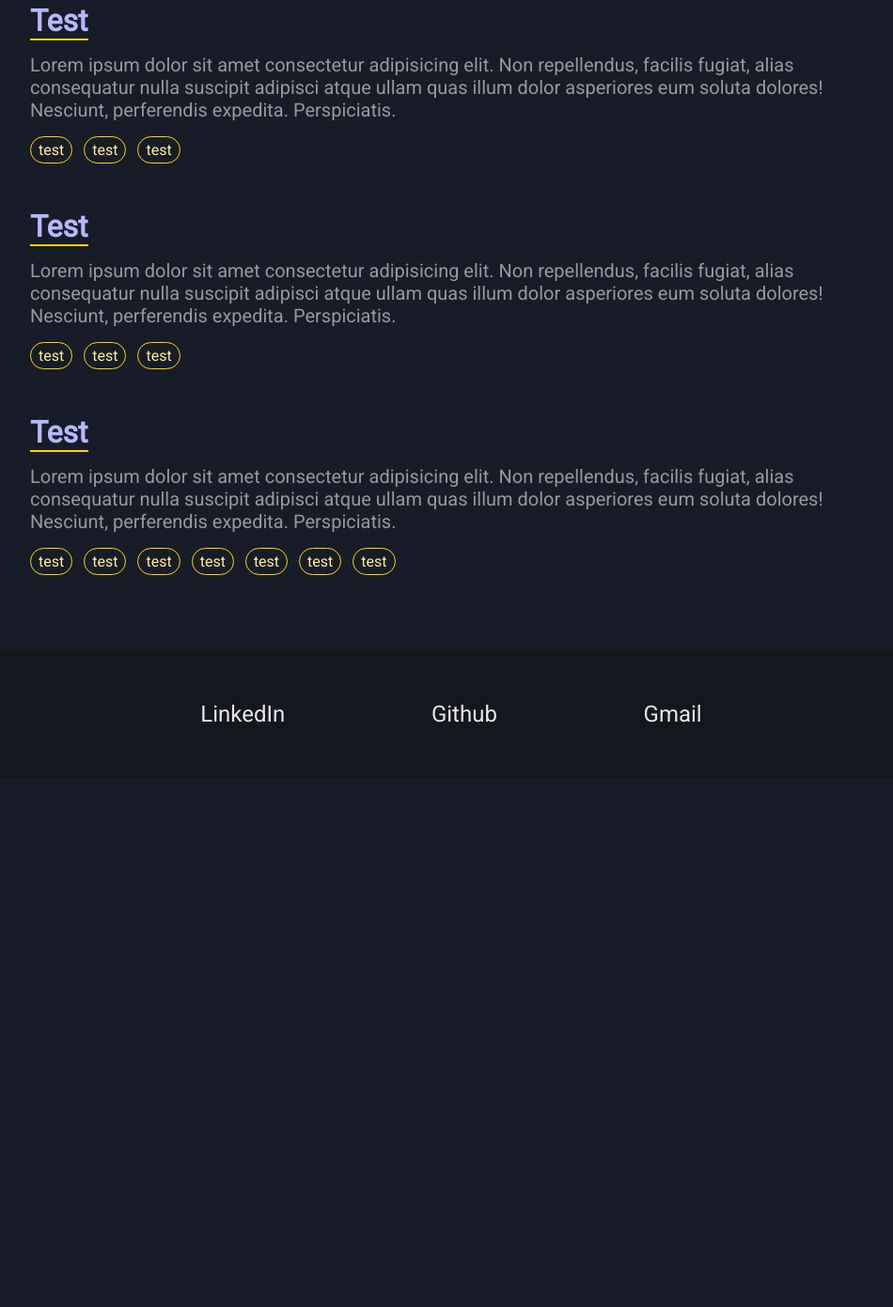
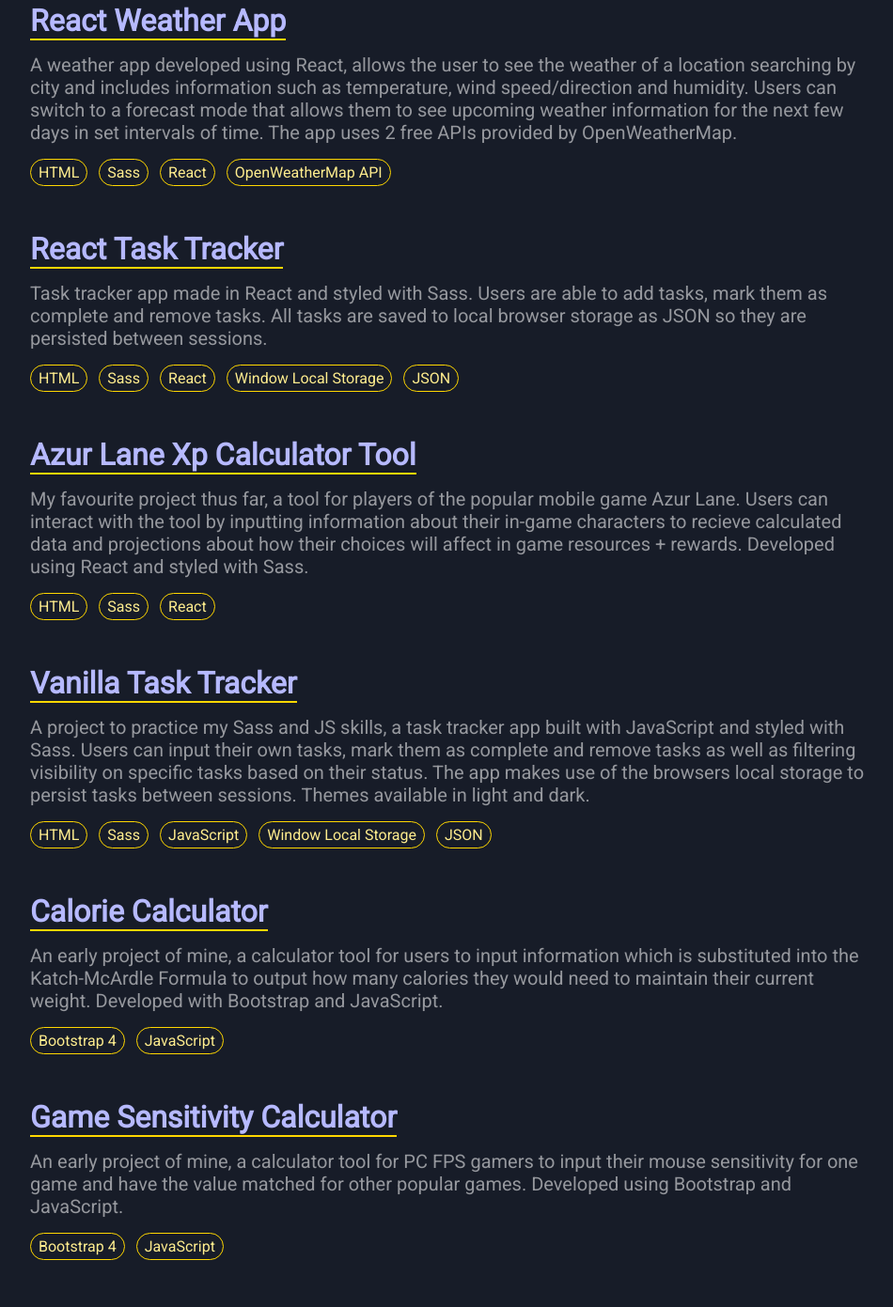
Before and after one commit to ShaumikRahman/shaumikrahman.github.io, a website: page index.html in a window 1280 px wide. Shown: the part 1989-3380 px from the top of the page at 94% size, without its empty margins (160-1110 px from the left). Before the commit the page ends 2817 px from the top, so only its background shows below. Drawn offline with Linux system fonts and the light colour scheme.

Commit message:
partial content

```diff
--- a/index.html
+++ b/index.html
@@ -142,45 +142,88 @@
           <div class="projects">
             <div class="project projectGap">
               <h2 class="project__title projectTitle">
-                <a href="#">Test</a>
+                <a href="https://shaumikrahman.github.io/react-weather-app/">React Weather App</a>
               </h2>
               <p class="project__description lightText">
-                Lorem ipsum dolor sit amet consectetur adipisicing elit. Non repellendus, facilis fugiat, alias consequatur nulla suscipit adipisci atque ullam quas illum dolor asperiores eum soluta dolores! Nesciunt, perferendis expedita. Perspiciatis.
+                A weather app developed using React, allows the user to see the weather of a location searching by city and includes information such as temperature, wind speed/direction and humidity.
+                Users can switch to a forecast mode that allows them to see upcoming weather information for the next few days in set intervals of time. The app uses 2 free APIs provided by OpenWeatherMap.
               </p>
               <div class="project__tech techGap">
-                <p class="tech">test</p>
-                <p class="tech"> test</p>
-                <p class="tech">test</p>
+                <p class="tech">HTML</p>
+                <p class="tech">Sass</p>
+                <p class="tech">React</p>
+                <p class="tech">OpenWeatherMap API</p>
               </div>
             </div>
             <div class="project projectGap">
               <h2 class="project__title projectTitle">
-                <a href="#">Test</a>
+                <a href="https://shaumikrahman.github.io/react-tracker/">React Task Tracker</a>
               </h2>
               <p class="project__description lightText">
-                Lorem ipsum dolor sit amet consectetur adipisicing elit. Non repellendus, facilis fugiat, alias consequatur nulla suscipit adipisci atque ullam quas illum dolor asperiores eum soluta dolores! Nesciunt, perferendis expedita. Perspiciatis.
+                Task tracker app made in React and styled with Sass. Users are able to add tasks, mark them as complete and remove tasks. All tasks are saved to local browser storage as JSON so they are persisted between sessions.
               </p>
               <div class="project__tech techGap">
-                <p class="tech">test</p>
-                <p class="tech"> test</p>
-                <p class="tech">test</p>
+                <p class="tech">HTML</p>
+                <p class="tech">Sass</p>
+                <p class="tech">React</p>
+                <p class="tech">Window Local Storage</p>
+                <p class="tech">JSON</p>
               </div>
             </div>
             <div class="project projectGap">
               <h2 class="project__title projectTitle">
-                <a href="#">Test</a>
+                <a href="https://shaumikrahman.github.io/azur-lane-xp-calc/">Azur Lane Xp Calculator Tool</a>
               </h2>
               <p class="project__description lightText">
-                Lorem ipsum dolor sit amet consectetur adipisicing elit. Non repellendus, facilis fugiat, alias consequatur nulla suscipit adipisci atque ullam quas illum dolor asperiores eum soluta dolores! Nesciunt, perferendis expedita. Perspiciatis.
+                My favourite project thus far, a tool for players of the popular mobile game Azur Lane. Users can interact with the tool by inputting information about their in-game characters
+                to recieve calculated data and projections about how their choices will affect in game resources + rewards. Developed using React and styled with Sass.
               </p>
               <div class="project__tech techGap">
-                <p class="tech">test</p>
-                <p class="tech"> test</p>
-                <p class="tech">test</p>
-                <p class="tech">test</p>
-                <p class="tech">test</p>
-                <p class="tech">test</p>
-                <p class="tech">test</p>
+                <p class="tech">HTML</p>
+                <p class="tech">Sass</p>
+                <p class="tech">React</p>
+              </div>
+            </div>
+            <div class="project projectGap">
+              <h2 class="project__title projectTitle">
+                <a href="https://shaumikrahman.github.io/css-todo-app/">Vanilla Task Tracker</a>
+              </h2>
+              <p class="project__description lightText">
+                A project to practice my Sass and JS skills, a task tracker app built with JavaScript and styled with Sass. Users can input their own tasks, mark them as complete and remove tasks as well as filtering visibility on specific tasks
+                based on their status. The app makes use of the browsers local storage to persist tasks between sessions. Themes available in light and dark.
+              </p>
+              <div class="project__tech techGap">
+                <p class="tech">HTML</p>
+                <p class="tech">Sass</p>
+                <p class="tech">JavaScript</p>
+                <p class="tech">Window Local Storage</p>
+                <p class="tech">JSON</p>
+              </div>
+            </div>
+            <div class="project projectGap">
+              <h2 class="project__title projectTitle">
+                <a href="https://shaumikrahman.github.io/calorie-calculator/">Calorie Calculator</a>
+              </h2>
+              <p class="project__description lightText">
+                An early project of mine, a calculator tool for users to input information which is substituted into the Katch-McArdle Formula
+                to output how many calories they would need to maintain their current weight. Developed with Bootstrap and JavaScript.
+              </p>
+              <div class="project__tech techGap">
+                <p class="tech">Bootstrap 4</p>
+                <p class="tech">JavaScript</p>
+              </div>
+            </div>
+            <div class="project projectGap">
+              <h2 class="project__title projectTitle">
+                <a href="https://shaumikrahman.github.io/game-sensitivity/">Game Sensitivity Calculator</a>
+              </h2>
+              <p class="project__description lightText">
+                An early project of mine, a calculator tool for PC FPS gamers to input their mouse sensitivity for one game
+                and have the value matched for other popular games. Developed using Bootstrap and JavaScript.
+              </p>
+              <div class="project__tech techGap">
+                <p class="tech">Bootstrap 4</p>
+                <p class="tech">JavaScript</p>
               </div>
             </div>
           </div>
--- a/package.json
+++ b/package.json
@@ -1,5 +1,6 @@
 {
   "name": "shaumikrahman.github.io",
+  "homepage": "https://github.com/shaumikrahman/shaumikrahman.github.io",
   "version": "1.0.0",
   "description": "Portfolio",
   "main": "index.js",
```
